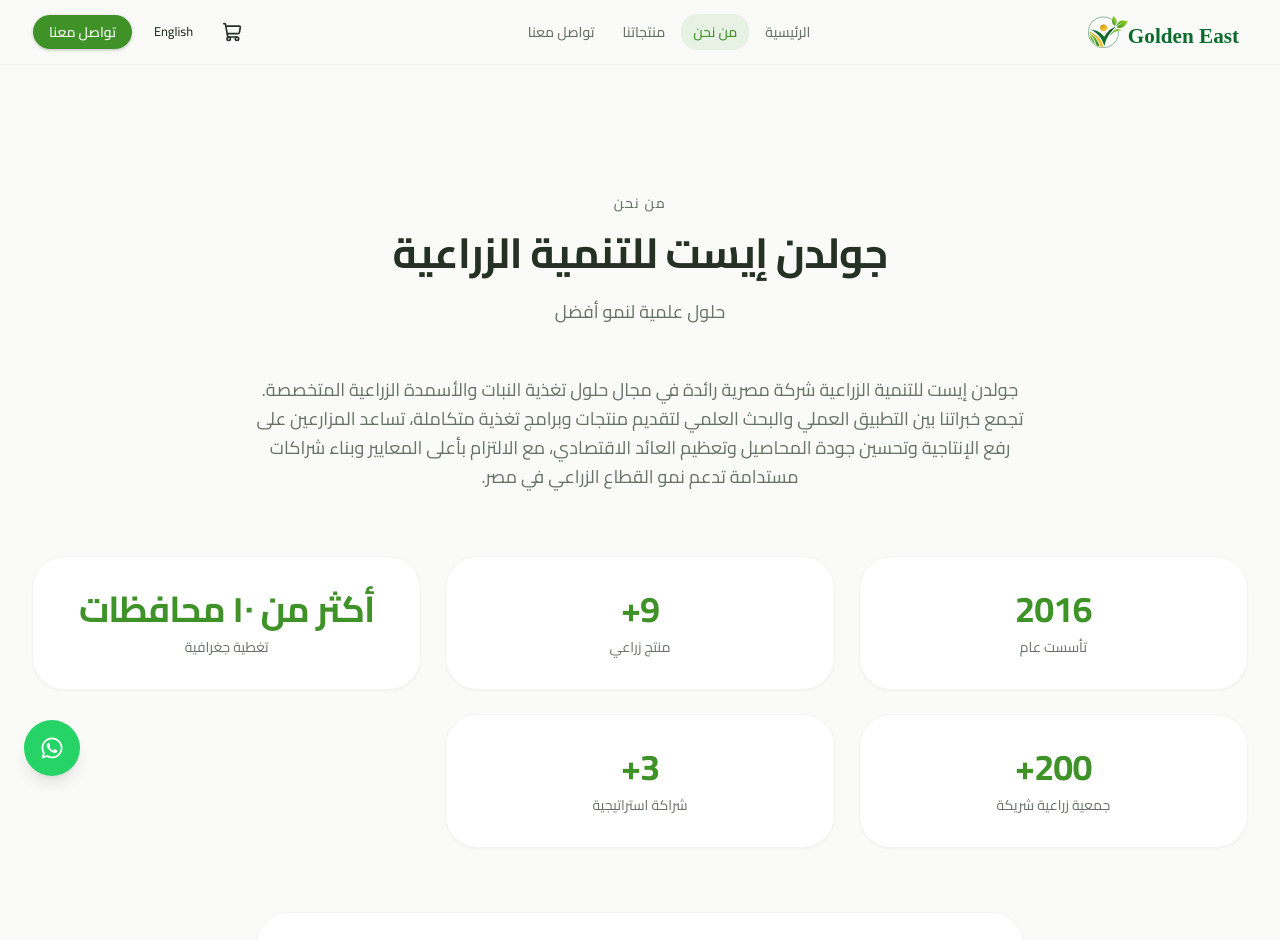
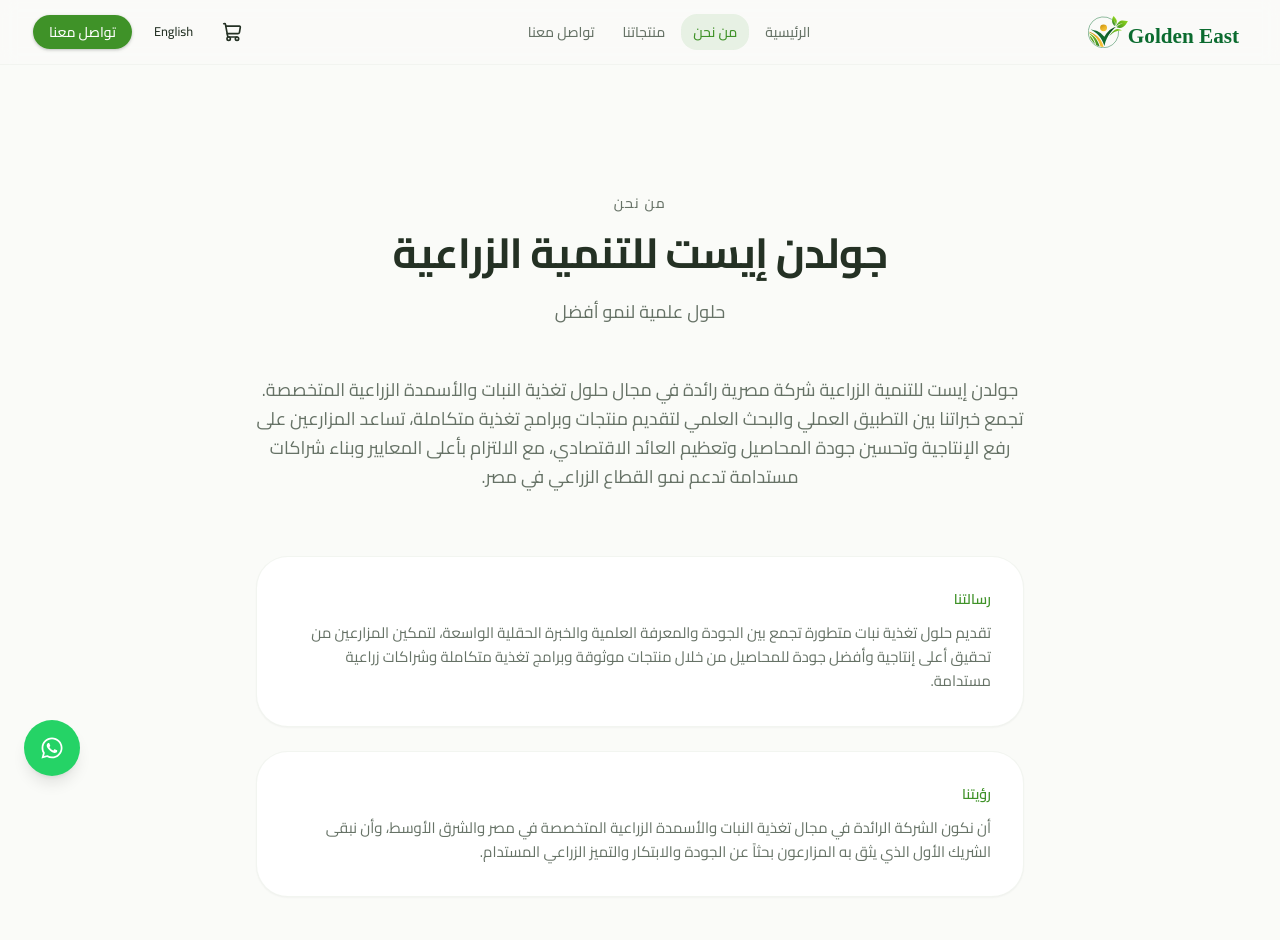
Before and after one commit to b4kry/golden-east, a Next.js app: page /ar/about in a window 1280 px wide. Shown: the top 940 px of the page. Built offline with nearby package versions, Linux system fonts and the light colour scheme.

Commit message:
final touches

```diff
--- a/components/sections/about.tsx
+++ b/components/sections/about.tsx
@@ -1,7 +1,6 @@
 import Link from "next/link"
 import { Section, SectionHeader } from "@/components/layout/section"
 import { Button } from "@/components/ui/button"
-import { CompanyStats } from "./company-stats"
 import { company, about } from "@/data/company"
 import { getDictionary, isLocale, defaultLocale } from "@/lib/i18n"
 
@@ -24,8 +23,6 @@ async function About({ locale, compact }: { locale?: string; compact?: boolean }
       <p className="mx-auto mt-12 max-w-3xl text-center text-lg leading-relaxed text-muted-foreground">
         {description}
       </p>
-
-      <CompanyStats isArabic={isArabic} />
 
       {compact ? (
         <div className="mt-10 flex justify-center">
--- a/components/sections/company-stats.tsx
+++ /dev/null
@@ -1,24 +0,0 @@
-import { Card } from "@/components/ui/card"
-import { Grid } from "@/components/layout/grid"
-import { about } from "@/data/company"
-
-function CompanyStats({ isArabic }: { isArabic: boolean }) {
-  if (about.stats.length === 0) return null
-
-  return (
-    <Grid cols={3} gap={6} className="mt-16">
-      {about.stats.map((stat) => (
-        <Card key={stat.labelEn} className="p-6 text-center shadow-card transition-shadow duration-200 hover:shadow-card-hover sm:p-8">
-          <p className="text-3xl font-bold tracking-tight text-primary sm:text-4xl">
-            {isArabic && stat.valueAr ? stat.valueAr : stat.valueEn}
-          </p>
-          <p className="mt-2 text-sm text-muted-foreground">
-            {isArabic && stat.labelAr ? stat.labelAr : stat.labelEn}
-          </p>
-        </Card>
-      ))}
-    </Grid>
-  )
-}
-
-export { CompanyStats }
--- a/data/company.ts
+++ b/data/company.ts
@@ -73,7 +73,6 @@ export interface AboutInfo {
   visionAr?: string
   storyEn: string
   storyAr?: string
-  stats: Array<{ labelEn: string; labelAr?: string; valueEn: string; valueAr?: string }>
 }
 
 export const about: AboutInfo = {
@@ -91,14 +90,6 @@ export const about: AboutInfo = {
 
   storyEn: "",
   storyAr: "",
-
-  stats: [
-    { labelEn: "Founded", labelAr: "تأسست عام", valueEn: "2016" },
-    { labelEn: "Products", labelAr: "منتج زراعي", valueEn: "9+" },
-    { labelEn: "Distribution", labelAr: "تغطية جغرافية", valueEn: "10+ Governorates", valueAr: "أكثر من ١٠ محافظات" },
-    { labelEn: "Agricultural Cooperatives", labelAr: "جمعية زراعية شريكة", valueEn: "200+" },
-    { labelEn: "Strategic Partnerships", labelAr: "شراكة استراتيجية", valueEn: "3+" },
-  ],
 }
 
 export interface WhyChooseUsItem {
```
